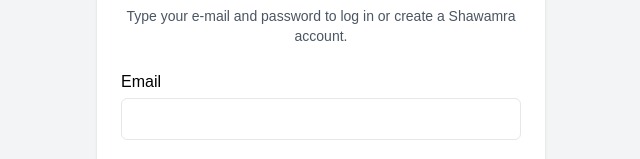
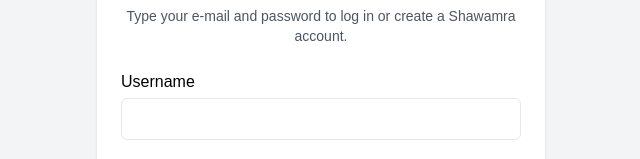
Before and after one commit to amieecode/shawamra-shop, a React (Vite) app in the folder Frontend/: page /login in a window 1280 px wide. Shown: the part 281-440 px from the top of the page, without its empty margins (319-959 px from the left). Built offline with nearby package versions, Linux system fonts and the light colour scheme.

Commit message:
auth issues

```diff
--- a/Frontend/src/Components/Auth/Login.jsx
+++ b/Frontend/src/Components/Auth/Login.jsx
@@ -55,11 +55,11 @@
 
         <form onSubmit={handleSubmit}>
           <div className='mb-4'>
-            <label className="block mb-1 font-medium">Email</label>
+            <label className="block mb-1 font-medium">Username</label>
             <input
-              type="email"
-              name="email"
-              value={formData.email}
+              type="text"
+              name="username"
+              value={formData.username}
               onChange={handleChange}
               className="w-full px-4 py-2 border rounded-md focus:outline-none focus:ring"
               required
--- a/Frontend/src/Components/Auth/Register.jsx
+++ b/Frontend/src/Components/Auth/Register.jsx
@@ -22,18 +22,18 @@
         e.preventDefault();
         try {
             const data = await registerUser(formData);
-            console.log("Registration Response:", data);  // 👈 Add this line
+            const token = data.token
 
-            if (data.token) {
-                localStorage.setItem("token", data.token);
+            if (token) {
+                localStorage.setItem("token", token);
                 navigate("/login");
             } else {
                 setError("Failed to retrieve token. Try again.");
             }
         } catch (err) {
-            console.error("Registration Error:", err.response?.data || err.message);
-            setError("Something went wrong. Please check your inputs.");
-        }
+          console.error(err.response?.data || err.message);
+          setError(err.response?.data?.error || "Something went wrong. Please check your inputs.");
+      }
     };
 
 
```
Also changed, not shown: 1 other file (tests, documents, lock files or other folders).
